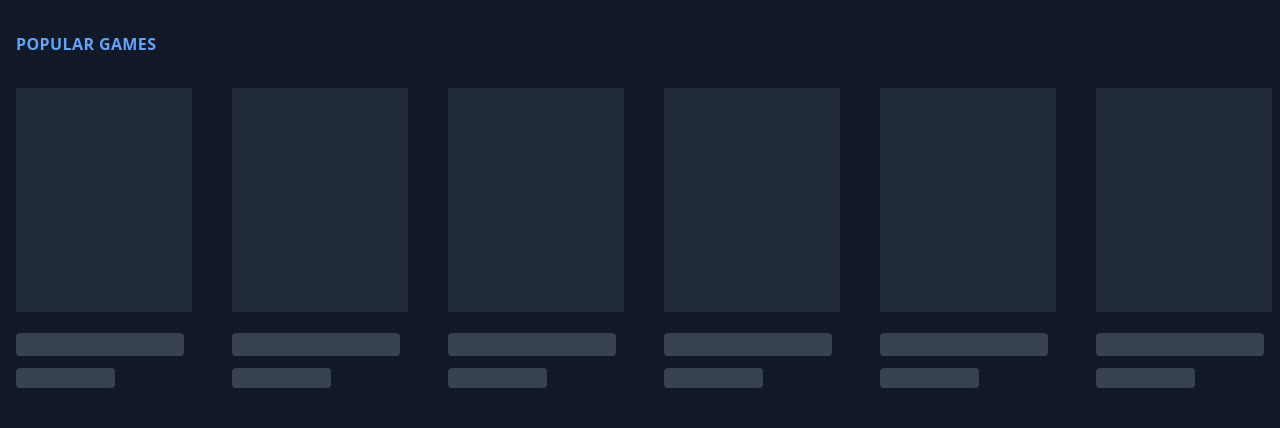
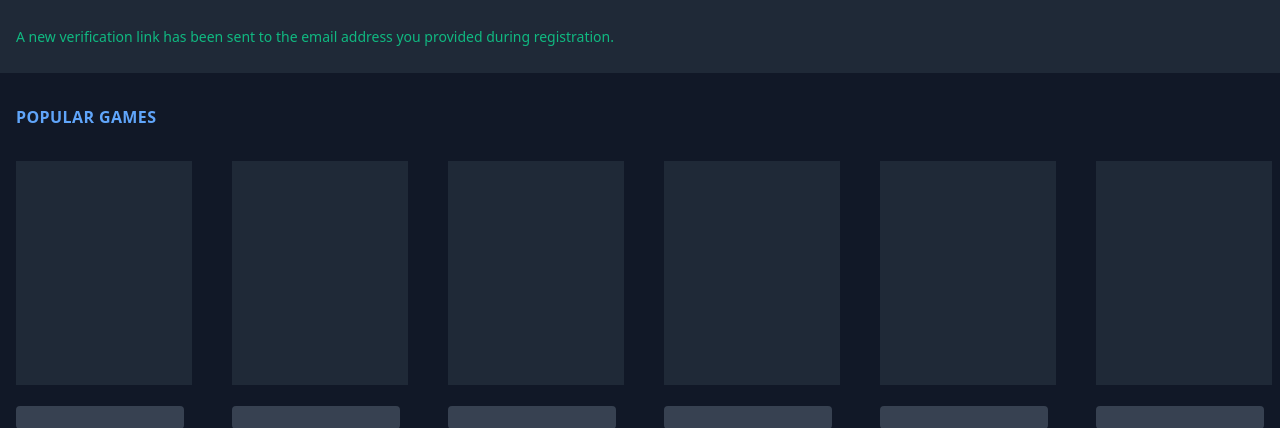
Before and after one commit to piroquio10-afk/piroquio12, a Laravel app: page /games in a window 1280 px wide. Shown: the part 81-509 px from the top of the page. Run offline with Laravel 8, Linux system fonts and the light colour scheme; a user stored in the database is signed in; data comes from the database, SQL or seed files in the repository; style sheets or scripts are compiled from the project's sources; some libraries are stand-ins or nearby versions.

Commit message:
Showing email verification alert in all pages when the user has not yet verified their email

```diff
--- a/app/Http/Controllers/Auth/AuthenticatedSessionController.php
+++ b/app/Http/Controllers/Auth/AuthenticatedSessionController.php
@@ -6,6 +6,7 @@ use App\Http\Controllers\Controller;
 use App\Http\Requests\Auth\LoginRequest;
 use App\Models\User;
 use App\Providers\RouteServiceProvider;
+use Carbon\Carbon;
 use Illuminate\Http\Request;
 use Illuminate\Support\Facades\Auth;
 use Illuminate\Validation\ValidationException;
@@ -82,6 +83,7 @@ class AuthenticatedSessionController extends Controller
                 'nickname' => $socialiteUser->getNickname(),
                 'name' => $socialiteUser->getName(),
                 'avatar' => $socialiteUser->getAvatar(),
+                'email_verified_at' => Carbon::now()->toDateTimeString(),
                 'provider' => $provider,
                 'provider_id' => $socialiteUser->getId(),
             ]
--- a/app/Models/User.php
+++ b/app/Models/User.php
@@ -24,6 +24,7 @@ class User extends Authenticatable
         'nickname',
         'email',
         'password',
+        'email_verified_at',
         'avatar',
         'provider',
         'provider_id',
--- a/resources/lang/pt-BR.json
+++ b/resources/lang/pt-BR.json
@@ -34,6 +34,9 @@
     "If you’re having trouble clicking the \":actionText\" button, copy and paste the URL below\ninto your web browser:": "Se você estiver com problemas para clicar no botão \":actionText\", copie e cole o URL abaixo\nem seu navegador da web:",
     "If you’re having trouble clicking the \":actionText\" button, copy and paste the URL below\ninto your web browser: [:displayableActionUrl](:actionURL)": "Se você estiver com problemas para clicar no botão \":actionText\", copie e cole o URL abaixo\nem seu navegador da web: [:displayableActionUrl](:actionURL)",
     "Forgot your password? No problem. Just let us know your email address and we will email you a password reset link that will allow you to choose a new one.": "Esqueceu sua senha? Sem problemas. Apenas informe seu endereço de email que enviaremos um link que permitirá definir uma nova senha.",
+    "Please verify your email address by clicking on the link we emailed to you. If you didn't receive the email, we will gladly send you another.": "Por favor verifique seu email clicando no link que enviamos ao seu email. Se você não recebeu o email, nós vamos alegremente te enviar outro.",
+    "Resend Verification Email": "Reenviar email de verificação",
+    "A new verification link has been sent to the email address you provided during registration.": "Um novo email de verificação foi enviado para o endereço de email associado a sua conta.",
     "Send Password Reset Link": "Enviar link para redefinir senha",
     "Email Password Reset Link": "Enviar link para redefinir senha",
     "Reset Password": "Modificar Senha",
--- a/resources/views/layouts/app.blade.php
+++ b/resources/views/layouts/app.blade.php
@@ -82,6 +82,30 @@
         </nav>
     </header>
 
+    @if(auth()->check() && ! auth()->user()->hasVerifiedEmail())
+        <div class="border-b border-gray-800 bg-gray-800" x-data="{ show: true }" x-show="show" x-show.transition.opacity.duration.200="show">
+            <div class="container mx-auto flex flex-col lg:flex-row items-center justify-between px-4 py-6">
+                <div class="w-full flex justify-between items-center">
+                    <div>
+                        @if (session('status') == 'verification-link-sent')
+                            <span @load.window="setTimeout(() => show = false, 10000)" class="text-sm text-green-500">{{ __('A new verification link has been sent to the email address you provided during registration.') }}</span>
+                        @else
+                            <span class="text-sm text-red-500">{{ __('Please verify your email address by clicking on the link we emailed to you. If you didn\'t receive the email, we will gladly send you another.') }}</span>
+                        @endif
+                    </div>
+
+                    @if (! session('status') == 'verification-link-sent')
+                        <form action="{{ route('verification.send') }}" method="POST">
+                            @csrf
+
+                            <button type="submit" class="button button--primary">{{ __('Resend Verification Email') }}</button>
+                        </form>
+                    @endif
+                </div>
+            </div>
+        </div>
+    @endif
+
     <main class="py-8">
         {{ $slot }}
     </main>
--- a/routes/auth.php
+++ b/routes/auth.php
@@ -48,10 +48,6 @@ Route::post('/reset-password', [NewPasswordController::class, 'store'])
                 ->middleware('guest')
                 ->name('password.update');
 
-Route::get('/verify-email', [EmailVerificationPromptController::class, '__invoke'])
-                ->middleware('auth')
-                ->name('verification.notice');
-
 Route::get('/verify-email/{id}/{hash}', [VerifyEmailController::class, '__invoke'])
                 ->middleware(['auth', 'signed', 'throttle:6,1'])
                 ->name('verification.verify');
```
Also changed, not shown: resources/views/auth/verify-email.blade.php (deleted, +0 -39 lines), tests/Feature/EmailVerificationTest.php (+10 -2 lines).
